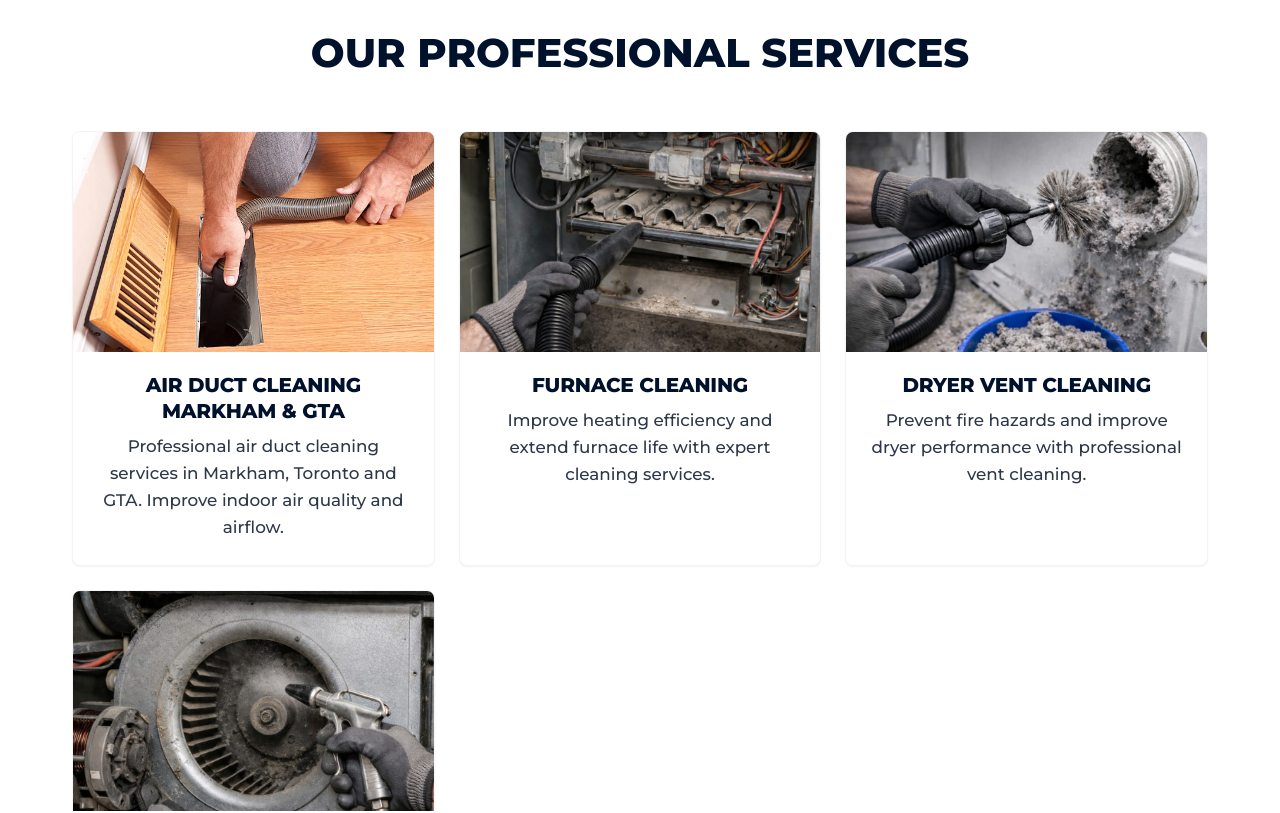
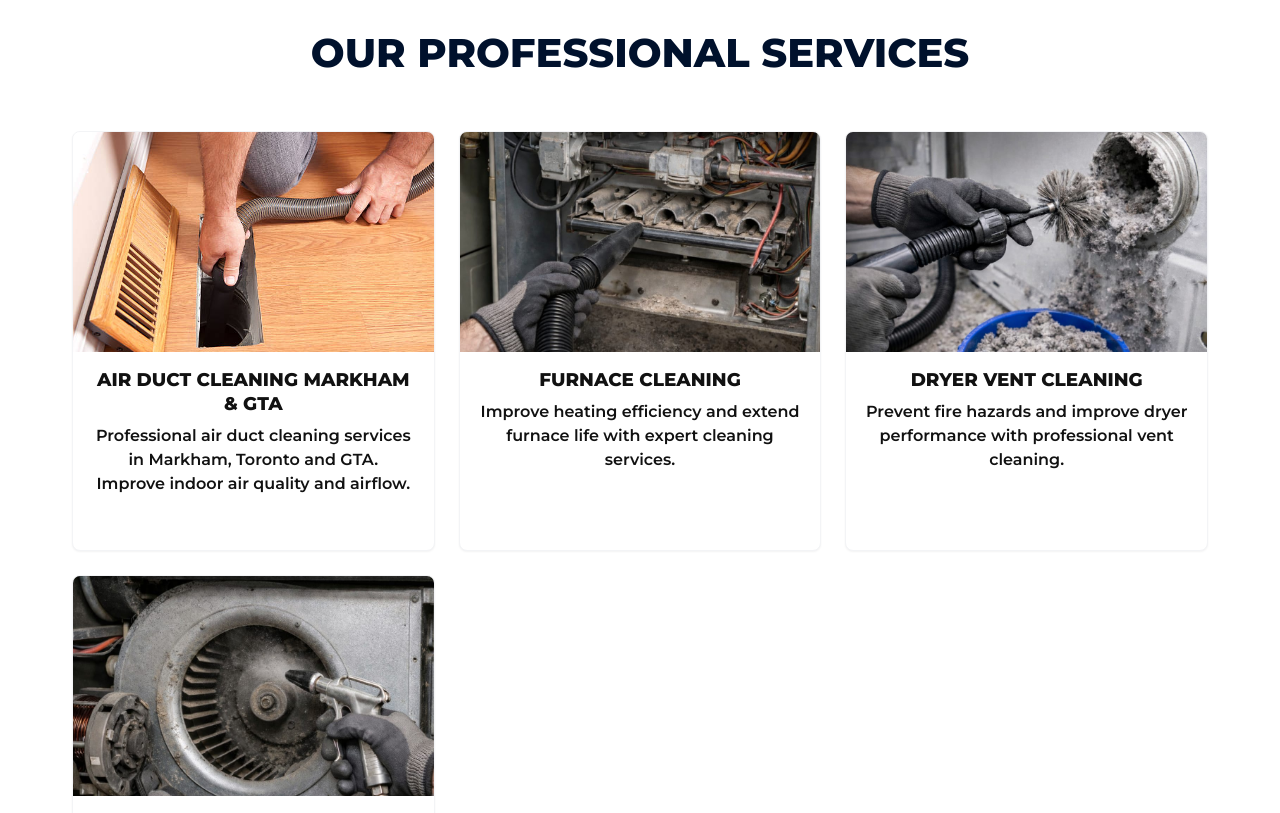
Before and after one commit to josph8487-prog/duct-Canada-original, a Next.js app: page / in a window 1280 px wide. Shown: the part 920-1733 px from the top of the page. Built offline with nearby package versions, Linux system fonts and the light colour scheme.

Commit message:
Update Home.module.css

```diff
--- a/src/styles/Home.module.css
+++ b/src/styles/Home.module.css
@@ -139,6 +139,12 @@
     transition: transform 0.2s;
     box-shadow: var(--shadow-sm);
     border: 1px solid var(--gray-100);
+    display: flex;
+    flex-direction: column;
+    justify-content: flex-start;
+    height: 100%;
+    min-height: 420px;
+    box-sizing: border-box;
 }
 
 .featureCard:hover {
@@ -147,23 +153,23 @@
 }
 
 .featureTitle {
-    font-size: 1.25rem;
+    font-size: 1.15rem;
     font-weight: 800;
-    margin: 1.2rem 1.2rem 0.6rem 1.2rem;
-    color: var(--secondary);
+    margin: 1rem 1rem 0.5rem 1rem;
+    color: #111111;
     text-transform: uppercase;
     text-align: center;
     line-height: 1.3;
-    letter-spacing: -0.01em;
 }
 
 .featureText {
-    color: #2d3748;
+    color: #111111;
     padding: 0 1.2rem 1.5rem;
     text-align: center;
-    font-size: 1.05rem;
-    font-weight: 500;
-    line-height: 1.6;
+    font-size: 1rem;
+    font-weight: 600;
+    line-height: 1.5;
+    margin: 0;
 }
 
 .servicesPreview {
```
